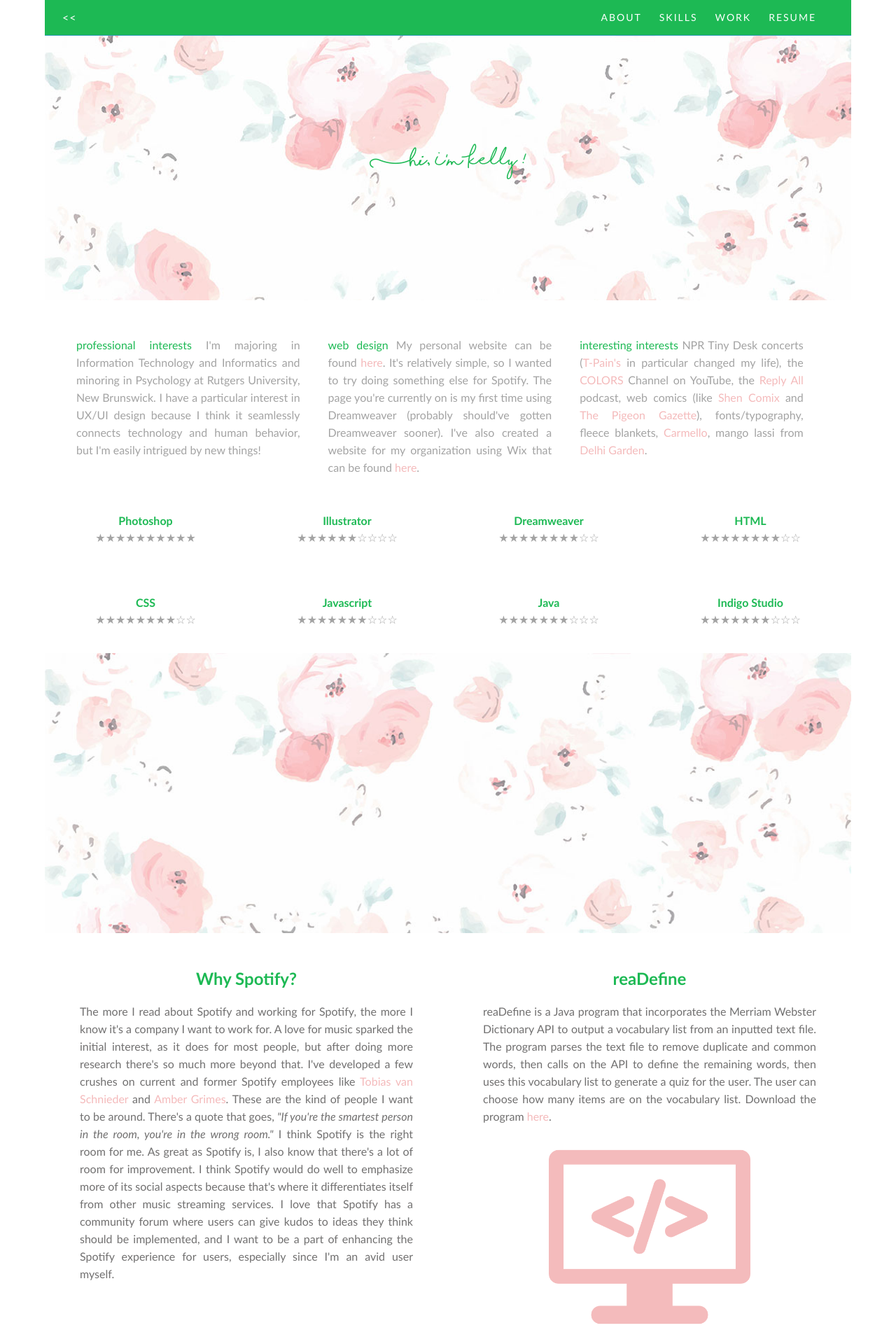
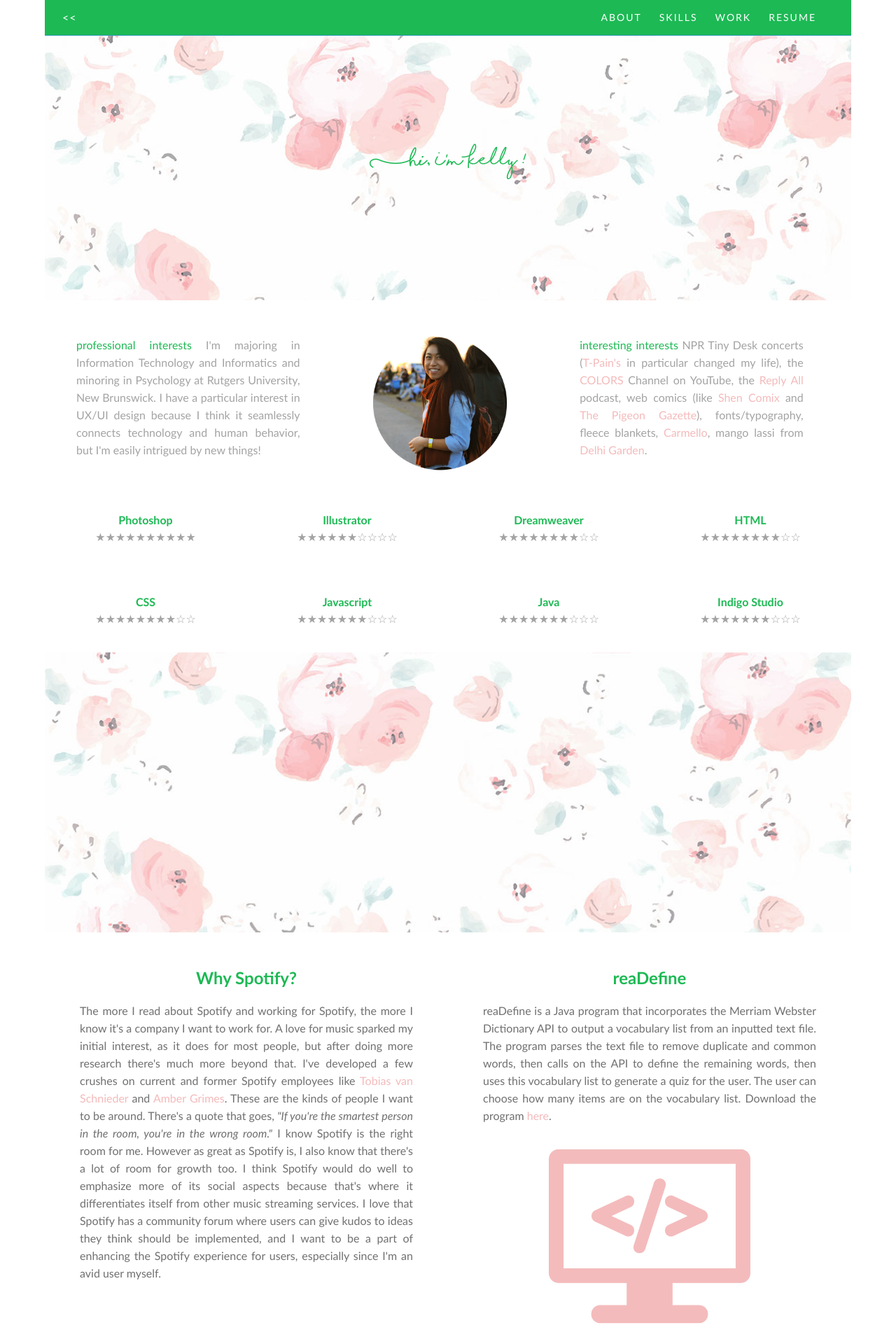
Before and after one commit to trellykan/trellykan.github.io, a PHP site: page /Spotify/index.html in a window 1280 px wide. Shown: the top 1920 px of the page at 70% size. Run offline with PHP 8.4, Linux system fonts and the light colour scheme; some libraries are stand-ins or nearby versions; grey boxes are pictures that could not be loaded.

Commit message:
12_28_17
Updated images

```diff
--- a/Spotify/Spotify.css
+++ b/Spotify/Spotify.css
@@ -134,6 +134,18 @@
 	padding-right: 20px;
 	color: #A3A3A3;
 }
+
+.text_column2 {
+	width: 29%;
+	text-align: center;
+	font-weight: lighter;
+	line-height: 25px;
+	float: left;
+	padding-left: 20px;
+	padding-right: 20px;
+	color: #A3A3A3;
+}
+
 .about {
 	padding-left: 25px;
 	padding-right: 25px;
--- a/Spotify/index.html
+++ b/Spotify/index.html
@@ -35,9 +35,11 @@
     <p class="text_column">
     <font color="#1DB954">professional interests</font>
     I'm majoring in Information Technology and Informatics and minoring in Psychology at Rutgers University, New Brunswick. I have a particular interest in UX/UI design because I think it seamlessly connects technology and human behavior, but I'm easily intrigued by new things!</p>
-    <p class="text_column">
-    <font color="#1DB954">web design</font>
-    My personal website can be found <a href="http://trellykan.github.io" target="blank">here</a>. It's relatively simple, so I wanted to try doing something else for Spotify. The page you're currently on is my first time using Dreamweaver (probably should've gotten Dreamweaver sooner). I've also created a website for my organization using Wix that can be found <a href="http://rutgerslks.wixsite.com/home">here</a>.</p>
+    <p class="text_column2">
+    <!--<font color="#1DB954">web design</font>
+    My personal website can be found <a href="http://trellykan.github.io" target="blank">here</a>. It's relatively simple, so I wanted to try doing something else for Spotify. The page you're currently on is my first time using Dreamweaver (probably should've gotten Dreamweaver sooner). I've also created a website for my organization using Wix that can be found <a href="http://rutgerslks.wixsite.com/home">here</a>.</p>-->
+	<img src="circleme.png" width="60%">
+   </p>
     <p class="text_column">
     <font color="#1DB954">interesting interests</font>
     NPR Tiny Desk concerts (<a href="https://www.npr.org/event/music/359661053/t-pain-tiny-desk-concert" target="_blank">T-Pain's</a> in particular changed my life), the <a href="https://www.youtube.com/channel/UC2Qw1dzXDBAZPwS7zm37g8g" target="_blank">COLORS</a> Channel on YouTube, the <a href="https://gimletmedia.com/show/reply-all/all/" target="_blank">Reply All</a> podcast, web comics (like <a href="http://shencomix.com/" target="_blank">Shen Comix</a> and <a href="http://thepigeongazette.tumblr.com/" target="_blank">The Pigeon Gazette</a>), fonts/typography, fleece blankets, <a href="carmello.jpg" target="_blank">Carmello</a>, mango lassi from <a href="https://www.yelp.com/biz/delhi-garden-edison" target="_blank">Delhi Garden</a>.</p>
@@ -94,7 +96,7 @@
     <article class="footer_column">
       <h2><font color="#1DB954">Why Spotify?</font></h2>
       <!--<img src="readefine.png" alt="" width="400" height="200" class="cards"/>-->
-      <p>The more I read about Spotify and working for Spotify, the more I know it's a company I want to work for. A love for music sparked the initial interest, as it does for most people, but after doing more research there's so much more beyond that. I've developed a few crushes on current and former Spotify employees like <a href="http://www.vanschneider.com/" target="_blank">Tobias van Schnieder</a> and <a href="https://www.forbes.com/sites/adunolaadeshola/2017/12/14/how-amber-grimes-hustled-to-become-a-senior-manager-at-spotify/#75b0a80ca982" target="_blank">Amber Grimes</a>. These are the kind of people I want to be around. There's a quote that goes, <em>"If you're the smartest person in the room, you're in the wrong room."</em> I think Spotify is the right room for me. As great as Spotify is, I also know that there's a lot of room for improvement. I think Spotify would do well to emphasize more of its social aspects because that's where it differentiates itself from other music streaming services. I love that Spotify has a community forum where users can give kudos to ideas they think should be implemented, and I want to be a part of enhancing the Spotify experience for users, especially since I'm an avid user myself.</p>
+      <p>The more I read about Spotify and working for Spotify, the more I know it's a company I want to work for. A love for music sparked my initial interest, as it does for most people, but after doing more research there's much more beyond that. I've developed a few crushes on current and former Spotify employees like <a href="http://www.vanschneider.com/" target="_blank">Tobias van Schnieder</a> and <a href="https://www.forbes.com/sites/adunolaadeshola/2017/12/14/how-amber-grimes-hustled-to-become-a-senior-manager-at-spotify/#75b0a80ca982" target="_blank">Amber Grimes</a>. These are the kinds of people I want to be around. There's a quote that goes, <em>"If you're the smartest person in the room, you're in the wrong room."</em> I know Spotify is the right room for me. However as great as Spotify is, I also know that there's a lot of room for growth too. I think Spotify would do well to emphasize more of its social aspects because that's where it differentiates itself from other music streaming services. I love that Spotify has a community forum where users can give kudos to ideas they think should be implemented, and I want to be a part of enhancing the Spotify experience for users, especially since I'm an avid user myself.</p>
     </article>
     <article class="footer_column">
       <h2><font color="#1DB954">reaDefine</font></h2>
@@ -130,20 +132,20 @@
 		  </div>
 		  </div>
 		  <!---->
-		  <div class="tile" style="background-image: url('designs/fall15rushfront.png');">
-			  <div class="textWrapper"><h2><a href="designs/fall15rushfront.png" target="_blank">Fall 2015 Rush Flyer (Front)</a></h2>
+		  <div class="tile" style="background-image: url('designs/rutgerslks.png');">
+			  <div class="textWrapper"><h2><a href="http://rutgerslks.wixsite.com/home" target="_blank">rutgerslks.com</a></h2>
 				<div class="content"></div>
 			  </div>
 		  </div>
 		  <!---->
-		  <div class="tile" style="background-image: url('designs/fall15rushback.png');">
-			<div class="textWrapper"><h2><a href="designs/fall15rushback.png" target="_blank">Fall 2015 Rush Flyer (Back)</a></h2>
+		  <div class="tile" style="background-image: url('designs/spr17rushback.png');">
+			<div class="textWrapper"><h2><a href="designs/spr17rushback.png" target="_blank">Spring 2017 Rush Flyer (Back)</a></h2>
 				<div class="content"></div>
 			</div>
   		  </div>
 		</div>
    <br>
-    <a href="https://trellykan.github.io/designs.html" target="_blank"><div class="button">more designs</div></a>
+    <a href="https://trellykan.github.io/designs.html" target="_blank"><div class="button">more</div></a>
   </section>
   <!-- More Links Section -->
   <div class="morelinks">
```
Also changed, not shown: Spotify/designs/rutgerslks.png (added), 2 other files.
